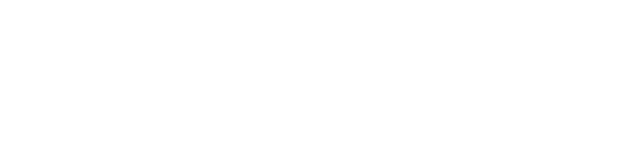
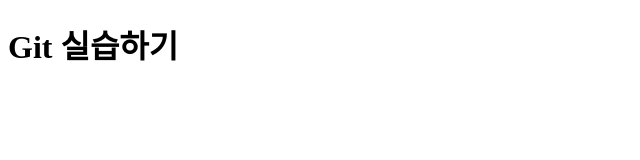
Before and after one commit to moonhyerin/elice_practice, a plain HTML site: page index.html in a window 1280 px wide. Shown: the whole page, without its empty margins (0-640 px from the left). Drawn offline with Linux system fonts and the light colour scheme.

Commit message:
second commit

```diff
--- a/index.html
+++ b/index.html
@@ -7,5 +7,7 @@
     <title>Document</title>
     <link ref="stylesheet" href="./styles/app.css" />
   </head>
-  <body></body>
+  <body>
+    <h1>Git 실습하기</h1>
+  </body>
 </html>
```
